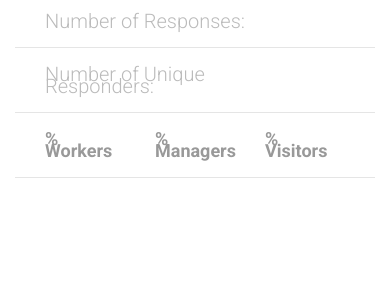
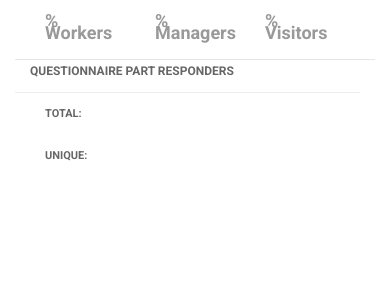
Before and after one commit to mpetyx/psymbiosys-questionnaire, a Django app: template questionnaire/templates/questionnaire/analytics/workers-sentiment.html in a window 390 px wide. Shown: the part 1194-1494 px from the top of the page. After the commit the page ends 1355 px from the top, so only its background shows below. Run offline with Django 3.2, Linux system fonts and the light colour scheme; the template is opened without the code that fills it: most values are stand-ins (such as "Sample title", 1, 10 or a date in 2020); some libraries are stand-ins or nearby versions.

Commit message:
added stats according to mail, updated UI

```diff
--- a/questionnaire/static/questionnaire/css/style.css
+++ b/questionnaire/static/questionnaire/css/style.css
@@ -488,3 +488,34 @@
     letter-spacing: 0px;
     color: #333;
 }
+
+.likert-dict,
+.likert-stats {
+	margin: 0 15px 25px 15px;
+}
+
+.likert-dict > * {
+	padding: 15px;
+	font-size: 12px;
+	color: #999;
+	font-style: italic;
+}
+
+.likert-stats .title {
+	font-weight: bold;
+	color: #666;
+	text-transform: uppercase;
+	padding-bottom: 15px;
+	border-bottom: 1px solid #eee;
+}
+
+.likert-stats > div:not(:first-child) {
+	padding: 15px;
+}
+
+.likert-stats  span:first-of-type {
+	font-weight: bold;
+	color: #666;
+	text-transform: uppercase;
+	font-size: 11px;
+}
--- a/questionnaire/static/questionnaire/js/scripts.js
+++ b/questionnaire/static/questionnaire/js/scripts.js
@@ -17,7 +17,7 @@
                 $(container).removeClass('opac').empty();
                 var svg = dimple.newSvg(container, "90%", "100%");
                 var myChart = new dimple.chart(svg, data);
-                myChart.setBounds(20, 30, "100%", 400);
+                myChart.setBounds(20, 30, "95%", 400);
 
                 if ((qsPart == undefined) || (qsPart != 3)) {
                     myChart.addCategoryAxis("x", ["Question", "Answer"]);
@@ -37,7 +37,9 @@
 
 function drawStats(container, url) {
     var $statsContainer = $(container);
+    var $dictContainer = $('#dictContainer');
     $statsContainer.addClass('opac');
+    $dictContainer.addClass('opac');
 
     $.ajax({
          type: "get",
@@ -49,6 +51,9 @@
          },
          success: function (data) {
 
+             $statsContainer.removeClass('opac').empty();
+             $dictContainer.removeClass('opac').empty();
+
              $('#number-of-responses').html(data['#_of_responses']);
              $('#number-of-unique-responses').html(data['#_of_unique_responses']);
 
@@ -56,15 +61,37 @@
              $('#number-of-managers').html(data['#_of_managers']);
              $('#number-of-visitors').html(data['#_of_visitors']);
 
-             $statsContainer.removeClass('opac').empty();
 
 
+             // update Likert dictionary
+             var $container;
+
+             $container = $('<div class="row likert-dict"></div>');
+             for (var i in data['likert_dict']) {
+                 $container.append('<div class="col-xs-6">' + i + '  -  ' + data['likert_dict'][i] + '</div>')
+             }
+             $dictContainer.append($container);
+
+
+             $container = $('<div class="row likert-stats"></div>');
+             $container.append('<div class="col-xs-12 title">Likert Statistical Values</div>');
+             for (var i in data['likert_values']) {
+                 $container.append('<div class="col-xs-12">'
+                     + '<span class="col-xs-6">' + i + ':</span>'
+                     + '<span class="col-xs-6">' + data['likert_values'][i] + '</span></div>')
+             }
+             $statsContainer.append($container);
+
+             $container = $('<div class="row likert-stats"></div>');
+             $container.append('<div class="col-xs-12 title">Likert Aggregated Answers</div>');
              $.each(data['percentages'], function(i, stat) {
-                 var $container = $('<div class="col-xs-12 main-stat"></div>');
-                 $container.append('<div class="col-xs-9">' + ((stat['Answer'] != '') ? stat['Answer'] : '(No Answer)') + '</div>');
-                 $container.append('<div class="col-xs-3">' + stat['Percentage'] + '% </div>');
-                 $statsContainer.append($container)
-             })
+
+                 $container.append('<div class="col-xs-12">'
+                     + '<span class="col-xs-6">' + ((stat['Answer'] != '') ? 'Answer #' + stat['Answer'] : '(No Answer)') + ':</span>'
+                     + '<span class="col-xs-6">' + stat['Percentage'] + '%</span></div>')
+
+             });
+             $statsContainer.append($container)
          }
      })
 }
--- a/questionnaire/templates/questionnaire/analytics/workers-sentiment.html
+++ b/questionnaire/templates/questionnaire/analytics/workers-sentiment.html
@@ -209,23 +209,31 @@
             <div class="col-sm-6 col-xs-12">
                 <div class="row">
                     <div class="main-stat col-xs-12">
-                        <div class="col-xs-9">Number of Responses: </div>
-                        <div class="col-xs-3" id="number-of-responses"></div>
-                    </div>
-                    <div class="main-stat col-xs-12">
-                        <div class="col-xs-9">Number of Unique Responders: </div>
-                        <div class="col-xs-3" id="number-of-unique-responses"></div>
-                    </div>
-                    <div class="main-stat col-xs-12 delimit">
-                        <div class="col-xs-12">
+                        <div class="col-xs-12" style="padding-left:0; padding-right: 0;">
                             <div class="col-xs-4"><span id="number-of-workers"></span>% Workers </div>
                             <div class="col-xs-4"><span id="number-of-managers"></span>% Managers</div>
                             <div class="col-xs-4"><span id="number-of-visitors"></span>% Visitors</div>
                         </div>
                     </div>
                 </div>
-                <div class="row" id="statsContainer">
+                <div class="row" id="dictContainer">
 
+                </div>
+                <div class="row">
+                    <div class="likert-stats row" style="margin-left:0">
+                        <div class="title col-xs-12">Questionnaire Part Responders</div>
+                        <div class="col-xs-12">
+                            <span class="col-xs-6">Total:</span>
+                            <span class="col-xs-6" id="number-of-responses"></span>
+                        </div>
+                        <div class="col-xs-12">
+                            <span class="col-xs-6">Unique:</span>
+                            <span class="col-xs-6" id="number-of-unique-responses"></span>
+                        </div>
+                    </div>
+                    <div class="row" id="statsContainer">
+
+                    </div>
                 </div>
             </div>
         </div>
```
Also changed, not shown: questionnaire/views.py (+8 -8 lines).
